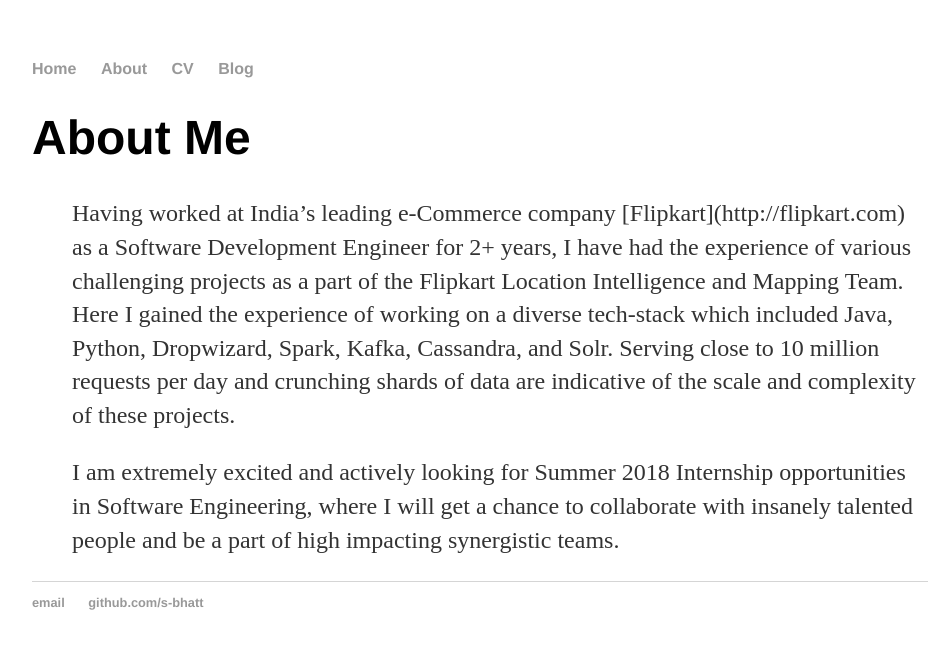
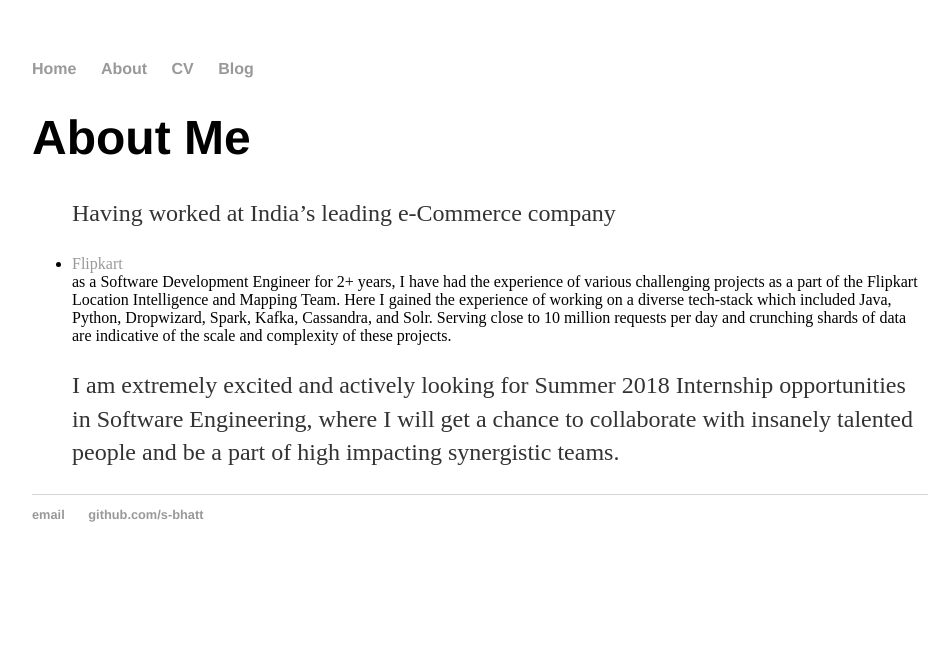
Before and after one commit to s-bhatt/s-bhatt.github.io1, a Jekyll site: the page built from about/index.html, in a window 1280 px wide. Shown: the top 649 px of the page, without its empty margins (160-1109 px from the left). Built offline with Jekyll 4.4.1, drawn with Linux system fonts in a browser that asks for light colours.

Commit message:
Update index.html

```diff
--- a/about/index.html
+++ b/about/index.html
@@ -4,6 +4,6 @@ title: About Me
 ---
 	<h1>{{ page.title }}</h1>
 	<ul class="about">
-  <p>Having worked at India’s leading e-Commerce company [Flipkart](http://flipkart.com) as a Software Development Engineer for 2+ years, I have had the experience of various challenging projects as a part of the Flipkart Location Intelligence and Mapping Team. Here I gained the experience of working on a diverse tech-stack which included Java, Python, Dropwizard, Spark, Kafka, Cassandra, and Solr. Serving close to 10 million requests per day and crunching shards of data are indicative of the scale and complexity of these projects.</p>
+  <p>Having worked at India’s leading e-Commerce company <li><a href="https://flipkart.com">Flipkart</a></li> as a Software Development Engineer for 2+ years, I have had the experience of various challenging projects as a part of the Flipkart Location Intelligence and Mapping Team. Here I gained the experience of working on a diverse tech-stack which included Java, Python, Dropwizard, Spark, Kafka, Cassandra, and Solr. Serving close to 10 million requests per day and crunching shards of data are indicative of the scale and complexity of these projects.</p>
 
 <p>I am extremely excited and actively looking for Summer 2018 Internship opportunities in Software Engineering, where I will get a chance to collaborate with insanely talented people and be a part of high impacting synergistic teams.</p>
```
